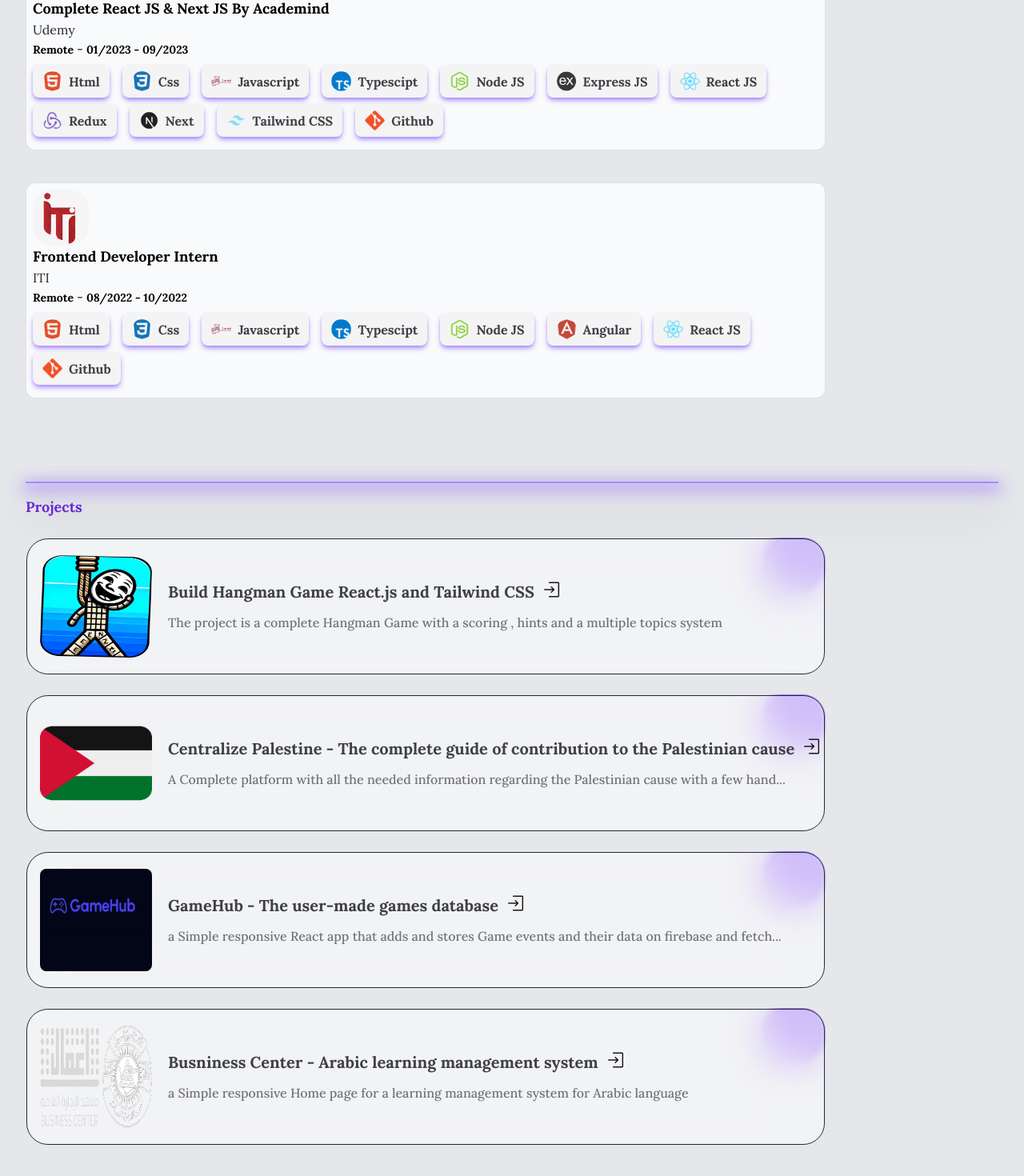
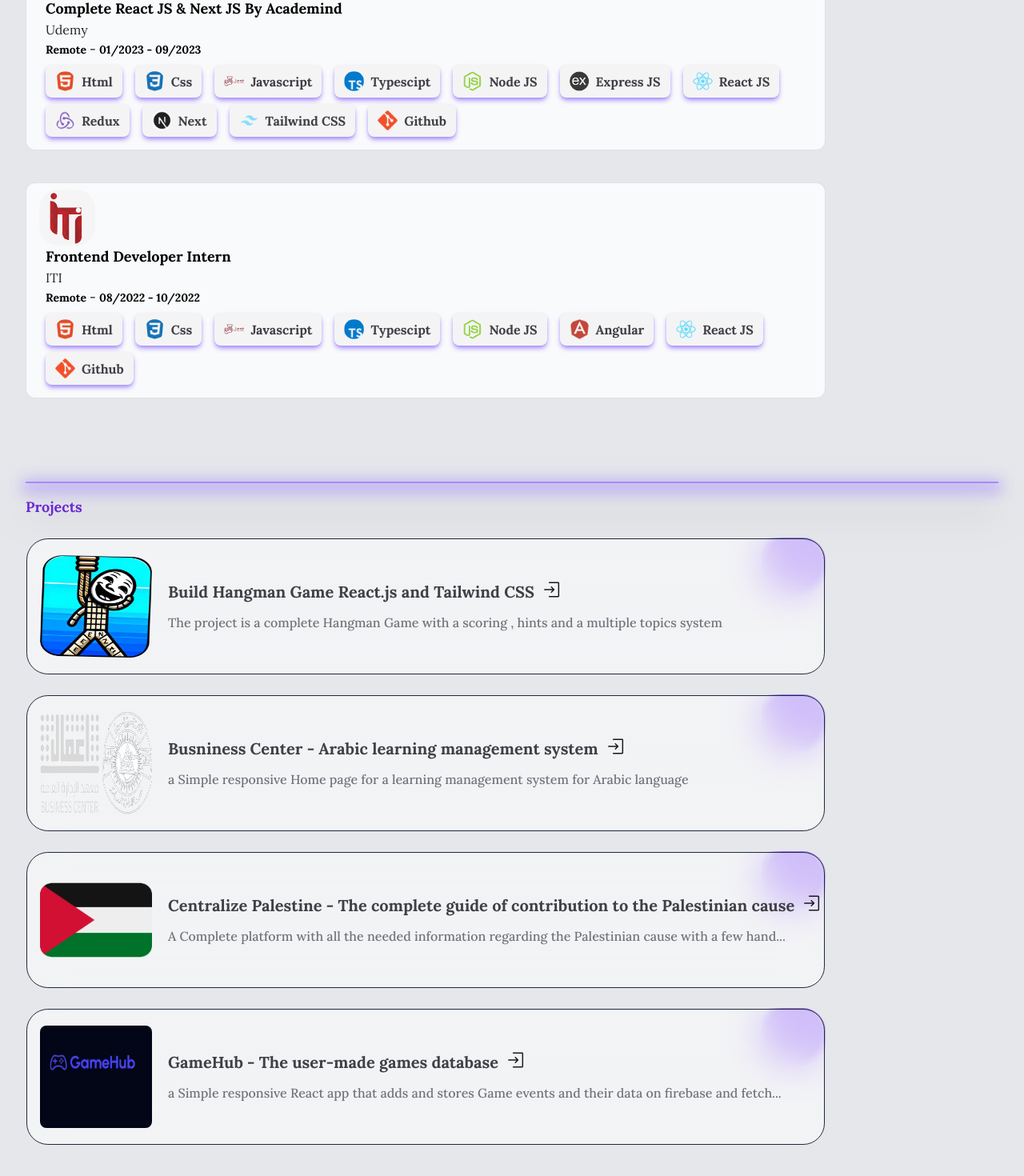
Before and after one commit to seifadel25/SaifsPortfolio, a Next.js app: page / in a window 1280 px wide. Shown: the part 1666-3136 px from the top of the page at 80% size. Built offline with nearby package versions, Linux system fonts and the light colour scheme; a web font is replaced by a local one.

Commit message:
Day 6
-UI improvements

```diff
--- a/app/Components/Work.js
+++ b/app/Components/Work.js
@@ -13,21 +13,21 @@ const Work = () => {
 
       {data.map((work) => (
         <div key={work.id} className="mt-6 gap-x-6">
-          <CardContainer className="w-full md:flex hidden inter-var justify-start">
+          <CardContainer className="w-full md:flex hidden inter-var  justify-start">
             <CardBody className="bg-gray-50 relative group/card  hover:shadow-2xl dark:hover:shadow-violet-500/[0.3] hover:shadow-violet-400/[0.9] dark:bg-zinc-950/[0.7] dark:border-white/[0.2] border-black/[0.1] lg:w-[800px] xl:w-[1000px] md:w-[600px] w-full  h-auto rounded-xl p-2 border  ">
-              <CardItem translateZ="50">
-                <div className="relative w-[70px] h-[70px] rounded-3xl overflow-hidden   dark:border-zinc-700">
+              <CardItem translateZ="50" className=" pl-2">
+                <div className=" pl-4 relative w-[70px] h-[70px] rounded-3xl  overflow-hidden   dark:border-zinc-700">
                   <Image
                     src={work.image}
                     alt={work.company}
                     fill
                     sizes="(max-width: 768px) 100vw, (max-width: 1200px) 50vw, 33vw"
-                    className="w-full h-full object-cover"
+                    className="  w-full h-full object-cover"
                   />
                 </div>
               </CardItem>
               <CardItem translateZ="60">
-                <div className="flex-1">
+                <div className="flex-1 pl-4">
                   <CardItem translateZ="60">
                     <h2 className="text-black dark:text-white capitalize font-bold text-base lg:text-lg ">
                       {work.role}
@@ -56,8 +56,8 @@ const Work = () => {
               </CardItem>
             </CardBody>
           </CardContainer>
-          <div className=" w-full flex md:hidden bg-gray-50 relative group/card  dark:bg-zinc-950/[0.7] dark:border-white/[0.2] border-black/[0.1]   h-auto rounded-xl p-2 border  ">
-            <div className="relative w-[70px] h-[70px] rounded-3xl overflow-hidden   dark:border-zinc-700">
+          <div className=" w-full flex md:hidden pl-4 bg-gray-50 pt-4 relative group/card gap-x-2  dark:bg-zinc-950/[0.7] dark:border-white/[0.2] border-black/[0.1]   h-auto rounded-xl p-2 border  ">
+            <div className="relative w-[50px] h-[50px] rounded-3xl overflow-hidden   dark:border-zinc-700">
               <Image
                 src={work.image}
                 alt={work.company}
--- a/data/projects.js
+++ b/data/projects.js
@@ -16,6 +16,20 @@ const data = [
   },
   {
     id: 2,
+    title: "Busniness Center - Arabic learning management system",
+    image: "/images/projects/ARLMS.png",
+    description:
+      " a Simple responsive Home page for a learning management system for Arabic language ",
+    skills: [
+      { id: 1, name: "html", image: "/images/skills/html-5.png" },
+      { id: 2, name: "javascript", image: "/images/skills/javascript.png" },
+      { id: 3, name: "tailwindcss", image: "/images/skills/tailwind.png" },
+    ],
+    source_code: "https://github.com/seifadel25/LMS-AR",
+    demo: "https://lms-ar.vercel.app/",
+  },
+  {
+    id: 3,
     title:
       "Centralize Palestine - The complete guide of contribution to the Palestinian cause",
     image: "/images/projects/Palestine.png",
@@ -34,7 +48,7 @@ const data = [
     demo: "https://project-palestine-demo.vercel.app/",
   },
   {
-    id: 3,
+    id: 4,
     title: "GameHub - The user-made games database",
     image: "/images/projects/GameHub.png",
     description:
@@ -48,20 +62,6 @@ const data = [
     ],
     source_code: "https://github.com/seifadel25/GameHub-Demo",
     demo: "https://game-hub-demo-taupe.vercel.app/",
-  },
-  {
-    id: 4,
-    title: "Busniness Center - Arabic learning management system",
-    image: "/images/projects/ARLMS.png",
-    description:
-      " a Simple responsive Home page for a learning management system for Arabic language ",
-    skills: [
-      { id: 1, name: "html", image: "/images/skills/html-5.png" },
-      { id: 2, name: "javascript", image: "/images/skills/javascript.png" },
-      { id: 3, name: "tailwindcss", image: "/images/skills/tailwind.png" },
-    ],
-    source_code: "https://github.com/seifadel25/LMS-AR",
-    demo: "https://lms-ar.vercel.app/",
   },
 
   // {
```
